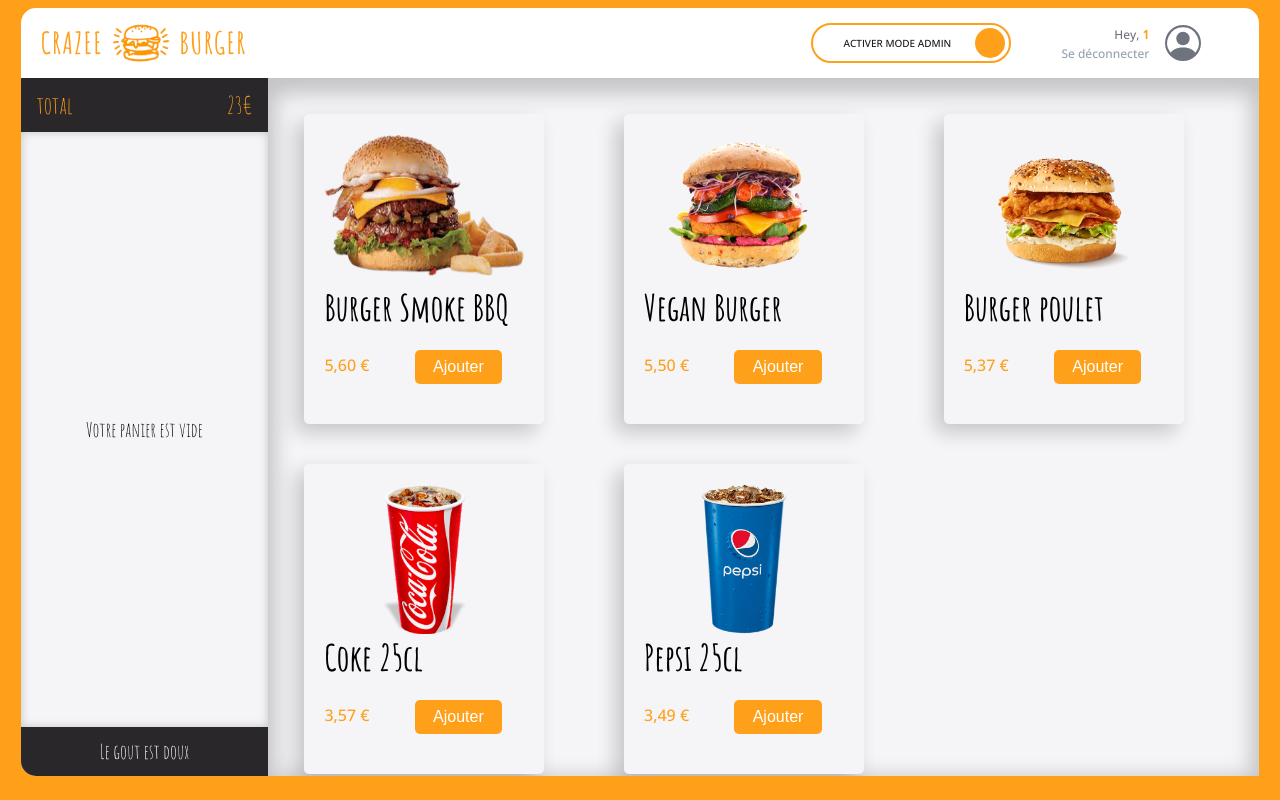
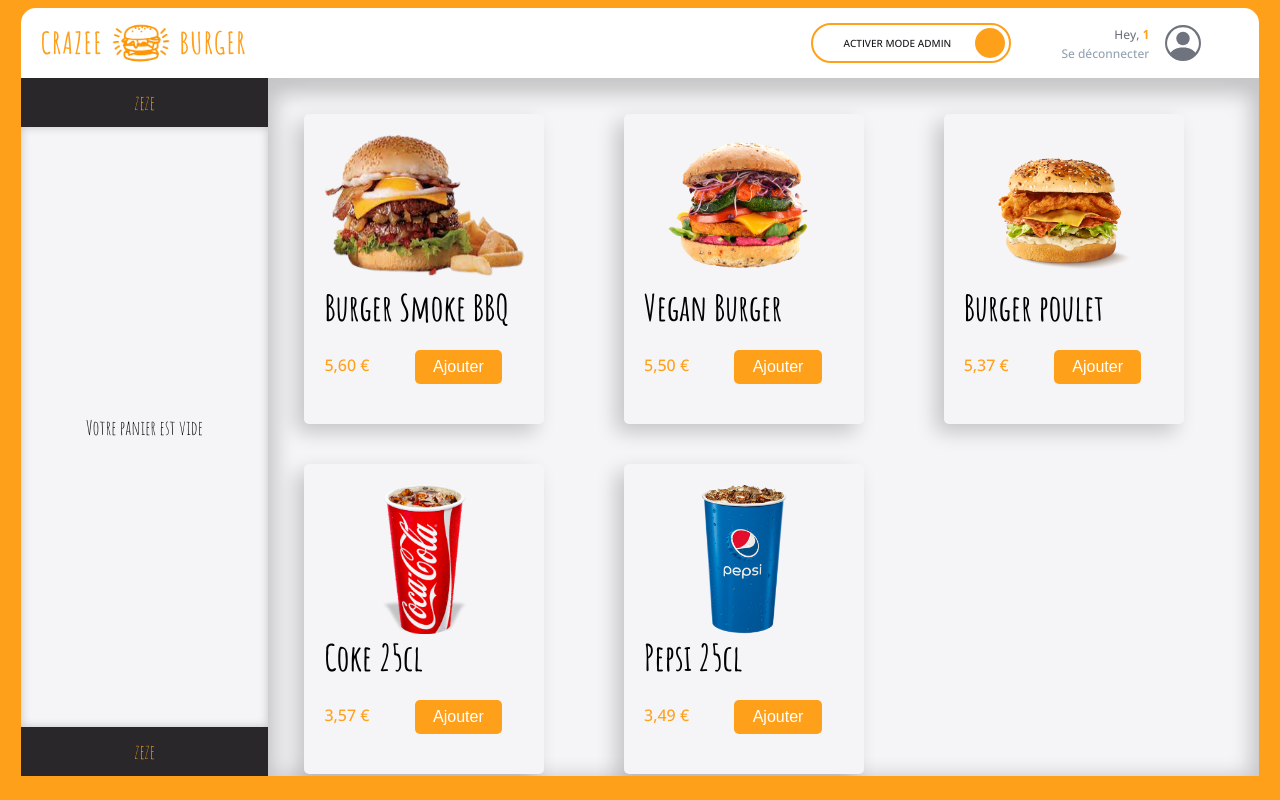
Before and after one commit to angelo-mbunga/crazee-burger, a React (Vite) app: page /order/1 in a window 1280 px wide. Built offline with nearby package versions, Linux system fonts and the light colour scheme.

Commit message:
♻️ F10 : BASKET > Create reusable <Header/>

```diff
--- a/src/components/pages/order/main/Basket.jsx
+++ /dev/null
@@ -1,64 +0,0 @@
-import React from 'react'
-import {theme} from '../../../../theme/index';
-import styled from 'styled-components';
-
-export default function Basket(products) {
-  return (
-    <BasketStyled>
-      <div className='header'>
-        <span className='title'>total</span>
-        <span className='price'>23€</span>
-      </div>
-      <div className='content'>
-        { !products
-            ? <span>Votre panier est plein</span>
-            : <span>Votre panier est vide</span>
-        }
-      </div>
-      <div className='footer'>
-        <span>Le gout est doux</span>
-      </div>
-    </BasketStyled>
-  )
-}
-
-const BasketStyled = styled.div`
-
-  font-family: "Amatic SC", cursive;
-  display: flex;
-  flex-direction: column;
-
-  .header {
-    background-color: ${theme.colors.background_dark};
-    color: ${theme.colors.primary};
-    display: flex;
-    align-items: center;
-    justify-content: space-between;
-    font-size: ${theme.fonts.size.P3};
-    padding: 12px 0;
-  }
-  .title, .price {
-    padding: 0 16px;
-  }
-  .content {
-    background-color: ${theme.colors.background_white};
-    text-align: center;
-    font-size: ${theme.fonts.size.P2};
-    display: flex;
-    align-items: center;
-    justify-content: center;
-    flex: 1;
-    box-shadow: inset 0px 0px 10px rgba(0, 0, 0, 0.2);
-
-  }
-  .footer {
-    display: flex;
-    align-items: center;
-    justify-content: center;
-    background-color: ${theme.colors.background_dark};
-    color: ${theme.colors.white};
-    font-size: ${theme.fonts.size.P2};
-    padding: 12px 0;
-    border-bottom-left-radius: ${theme.borderRadius.extraRound};;
-  }
-`;
--- a/src/components/pages/order/main/Main.jsx
+++ b/src/components/pages/order/main/Main.jsx
@@ -2,7 +2,7 @@
 import styled from 'styled-components';
 import {theme} from '../../../../theme/index'
 import Menu from './Menu';
-import Basket from './Basket';
+import Basket from './basket/Basket';
 import Admin from './admin/Admin';
 import OrderContext from '../../../../context/OrderContext';
 
--- /dev/null
+++ b/src/components/pages/order/main/basket/Basket.jsx
@@ -0,0 +1,41 @@
+import React from 'react'
+import {theme} from '../../../../../theme/index';
+import styled from 'styled-components';
+import Header from '../../../../reusable-ui/Header';
+
+export default function Basket(products) {
+  return (
+    <BasketStyled>
+      <Header>zeze</Header>
+      <div className='content'>
+        { !products
+            ? <span>Votre panier est plein</span>
+            : <span>Votre panier est vide</span>
+        }
+      </div>
+      <Header>zeze</Header>
+    </BasketStyled>
+  )
+}
+
+const BasketStyled = styled.div`
+
+  font-family: "Amatic SC", cursive;
+  display: flex;
+  flex-direction: column;
+
+  .title, .price {
+    padding: 0 16px;
+  }
+  .content {
+    background-color: ${theme.colors.background_white};
+    text-align: center;
+    font-size: ${theme.fonts.size.P2};
+    display: flex;
+    align-items: center;
+    justify-content: center;
+    flex: 1;
+    box-shadow: inset 0px 0px 10px rgba(0, 0, 0, 0.2);
+
+  }
+`;
--- /dev/null
+++ b/src/components/reusable-ui/Header.jsx
@@ -0,0 +1,18 @@
+import React from 'react'
+import styled from 'styled-components';
+import { theme } from '../../theme/index';
+
+export default function Header({children}) {
+  return (
+    <HeaderStyled>{children}</HeaderStyled>
+  )
+}
+const HeaderStyled = styled.div`
+    background-color: ${theme.colors.background_dark};
+    color: ${theme.colors.primary};
+    display: flex;
+    align-items: center;
+    justify-content: center;
+    font-size: ${theme.fonts.size.P2};
+    padding: 12px 0;
+`;
```
